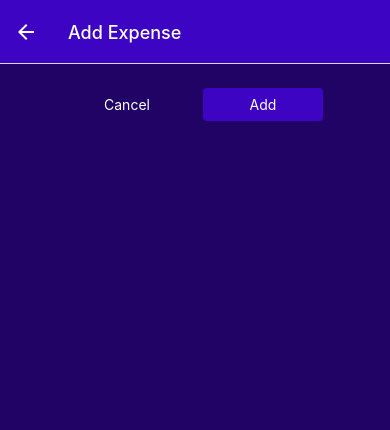
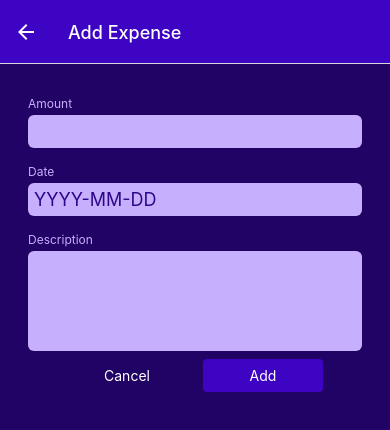
Before and after one commit to Rukije/ExpenseApp, a React Native app: screen /ManageExpense in a window 390 px wide. Shown: the top 430 px of the page. Built offline with nearby package versions, Linux system fonts and the light colour scheme.

Commit message:
Created Overfall Form, created Manage Expense input forms, configuring the form input elements, and stylied the inputs

```diff
--- a/App.js
+++ b/App.js
@@ -3,7 +3,6 @@
 import { createNativeStackNavigator } from '@react-navigation/native-stack';
 import { createBottomTabNavigator } from '@react-navigation/bottom-tabs';
 import { Ionicons } from '@expo/vector-icons';
-
 import ManageExpense from './screens/ManageExpense';
 import RecentExpenses from './screens/RecentExpenses';
 import AllExpenses from './screens/AllExpenses';
--- /dev/null
+++ b/components/ExpensesOutput/ManageExpense/ExpenseForm.js
@@ -0,0 +1,31 @@
+import { View } from "react-native";
+import Input from "./Input";
+
+function ExpenseForm() {
+  function amountChangedHandler() {}
+  return (
+    <View>
+      <Input
+        label="Amount"
+        textInputConfig={{
+          keyboardType: "decimal-pad",
+          onChangeText: amountChangedHandler,
+        }}
+      />
+      <Input
+        label="Date"
+        textInputConfig={{
+          placeholder: "YYYY-MM-DD",
+          maxLength: 10,
+          onChangeText: () => {},
+        }}
+      />
+      <Input label="Description" textInputConfig={{
+        multiline: true,
+        // autoCapitalize:'none'
+        // autocorrect: false,
+      }} />
+    </View>
+  );
+}
+export default ExpenseForm;
--- /dev/null
+++ b/components/ExpensesOutput/ManageExpense/Input.js
@@ -0,0 +1,42 @@
+import { View, Text, TextInput, StyleSheet } from 'react-native';
+import { GlobalStyles } from '../../../constants/styles';
+
+function Input({ label, textInputConfig }) {
+  const inputStyles = [styles.input];
+
+  if (textInputConfig && textInputConfig.multiline) {
+    inputStyles.push(styles.inputMultiline);
+  }
+
+  return (
+    <View style={styles.inputContainer}>
+      <Text style={styles.label}>{label}</Text>
+      <TextInput {...textInputConfig} style={inputStyles} />
+    </View>
+  );
+}
+
+export default Input;
+
+const styles = StyleSheet.create({
+  inputContainer: {
+    marginHorizontal: 4,
+    marginVertical: 8,
+  },
+  label: {
+    fontSize: 12,
+    color: GlobalStyles.colors.primary100,
+    marginBottom: 4,
+  },
+  input: {
+    backgroundColor: GlobalStyles.colors.primary100,
+    color: GlobalStyles.colors.primary700,
+    padding: 6,
+    borderRadius: 6,
+    fontSize: 18,
+  },
+  inputMultiline: {
+    minHeight: 100,
+    textAlignVertical: 'top',
+  },
+});
--- a/screens/ManageExpense.js
+++ b/screens/ManageExpense.js
@@ -5,6 +5,7 @@
 import IconButton from '../components/UI/IconButton';
 import { GlobalStyles } from '../constants/styles';
 import { ExpensesContext } from '../store/expenses-context';
+import ExpenseForm from '../components/ExpensesOutput/ManageExpense/ExpenseForm';
 
 function ManageExpense({ route, navigation }) {
   const expensesCtx = useContext(ExpensesContext);
@@ -49,6 +50,7 @@
 
   return (
     <View style={styles.container}>
+      <ExpenseForm />
       <View style={styles.buttons}>
         <Button style={styles.button} mode="flat" onPress={cancelHandler}>
           Cancel
```
